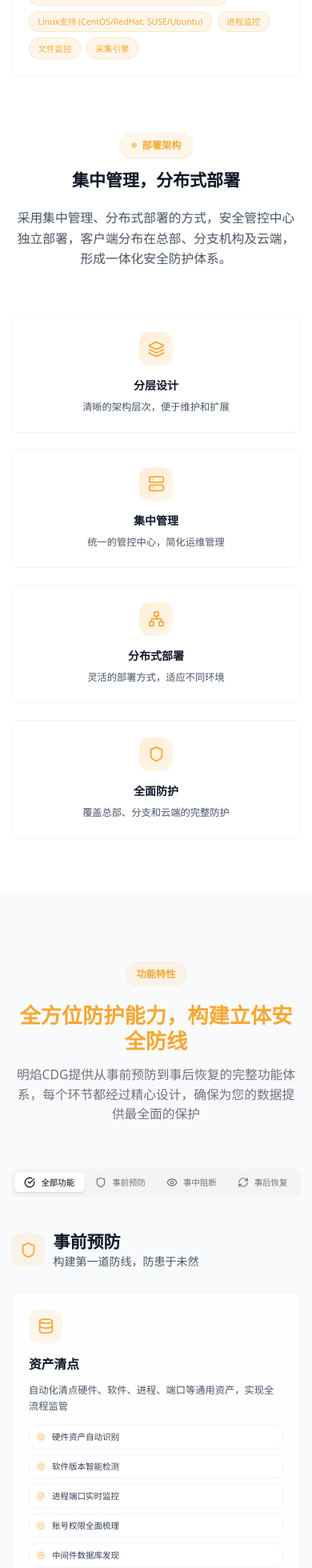
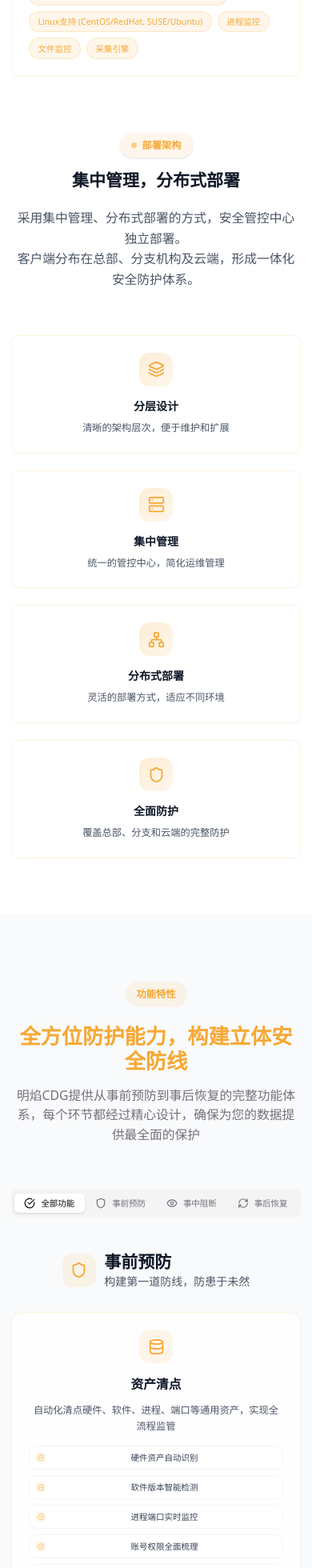
Before and after one commit to Shadowzzh/freshld, a Next.js app: page /products/cdg in a window 390 px wide. Shown: the part 6418-8378 px from the top of the page at 80% size. Built offline with nearby package versions, Linux system fonts and the light colour scheme.

Commit message:
feat: 优化 CDGArchitecture 和 CDGFeatures 组件样式和文本格式 - 在 CDGArchitecture 组件中，调整描述内容格式，增加换行以提升可读性。 - 在 CDGFeatures 组件中，优化文本对齐和居中样式，增强响应性和视觉效果。

```diff
--- a/src/components/cdg/CDGArchitecture.tsx
+++ b/src/components/cdg/CDGArchitecture.tsx
@@ -173,7 +173,12 @@ export function CDGArchitecture() {
           <SectionHeader
             badge='部署架构'
             title='集中管理，分布式部署'
-            description='采用集中管理、分布式部署的方式，安全管控中心独立部署，客户端分布在总部、分支机构及云端，形成一体化安全防护体系。'
+            description={
+              <>
+                采用集中管理、分布式部署的方式，安全管控中心独立部署。<br />
+                客户端分布在总部、分支机构及云端，形成一体化安全防护体系。
+              </>
+            }
             className='mb-16'
           />
 
--- a/src/components/cdg/CDGFeatures.tsx
+++ b/src/components/cdg/CDGFeatures.tsx
@@ -181,6 +181,7 @@ export function CDGFeatures() {
         'bg-white/80 backdrop-blur-sm h-full flex flex-col',
         'hover:border-primary/30 hover:bg-white hover:scale-105',
         'transition-all duration-300',
+        'text-center md:text-left', // 手机端居中，中等屏幕及以上左对齐
       )}
     >
       {/* 图标 */}
@@ -189,6 +190,7 @@ export function CDGFeatures() {
           'w-12 h-12 rounded-xl flex items-center justify-center mb-4',
           'transition-all duration-300 group-hover:scale-105',
           'bg-primary/10 text-primary',
+          'mx-auto md:mx-0', // 手机端居中，中等屏幕及以上左对齐
         )}
       >
         <feature.icon className='w-6 h-6' />
@@ -208,12 +210,12 @@ export function CDGFeatures() {
           {feature.features.map((item, idx) => (
             <div
               key={idx}
-              className='flex items-center space-x-2 p-2 rounded-lg bg-white/80 border border-gray-100 hover:bg-gray-50/50 transition-colors duration-300'
+              className='flex items-center space-x-2 p-2 rounded-lg bg-white/80 border border-gray-100 hover:bg-gray-50/50 transition-colors duration-300 justify-center sm:justify-start'
             >
               <div className='w-4 h-4 rounded-full flex items-center justify-center flex-shrink-0 bg-primary/10'>
                 <CheckCircle className='w-2.5 h-2.5 text-primary' />
               </div>
-              <span className='text-xs font-medium text-gray-700 flex-1'>
+              <span className='text-xs font-medium text-gray-700 flex-1 text-center sm:text-left'>
                 {item}
               </span>
             </div>
@@ -240,7 +242,7 @@ export function CDGFeatures() {
   ) => {
     const Icon = icon
     return (
-      <div className='flex items-center gap-3 mb-8'>
+      <div className='flex items-center justify-center gap-3 mb-8'>
         <div className='w-12 h-12 rounded-xl bg-primary/10 flex items-center justify-center'>
           <Icon className='w-6 h-6 text-primary' />
         </div>
```
